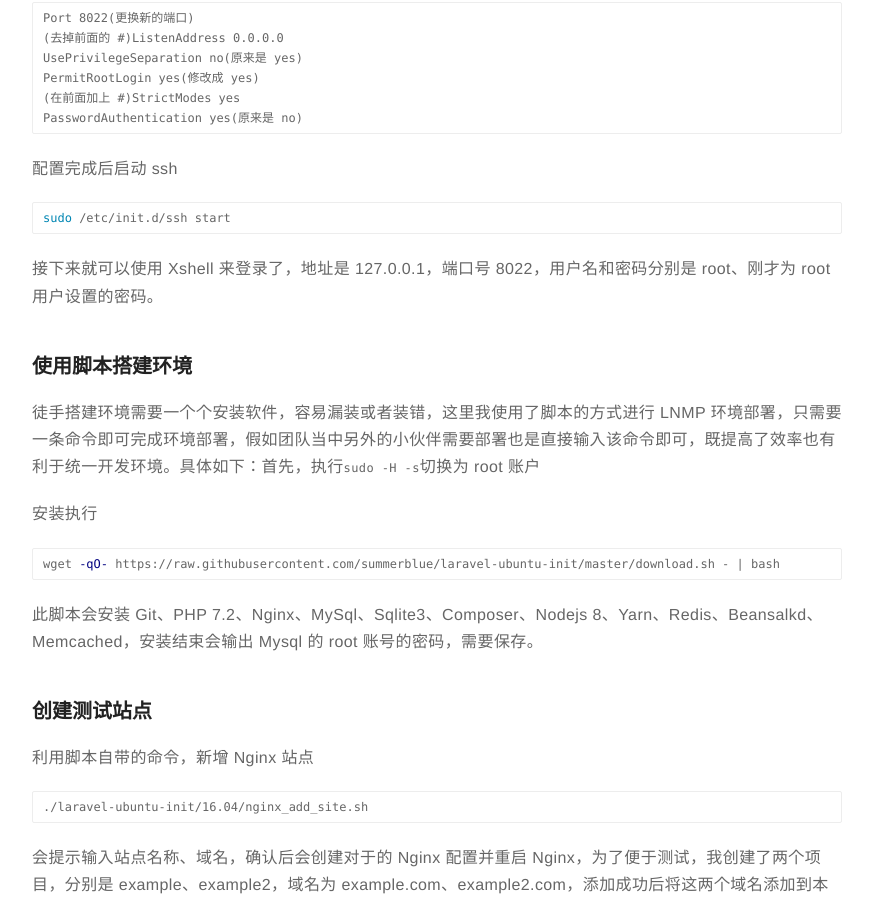
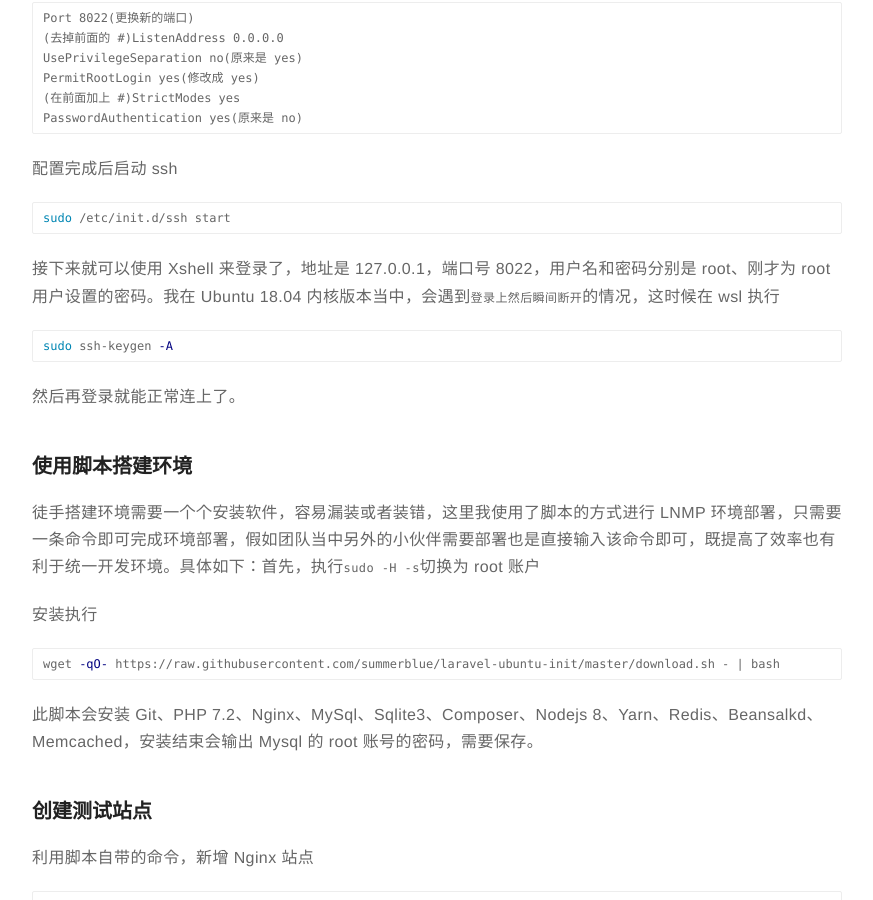
Before and after one commit to rust17/blog, a Jekyll site: the page built from _posts/2018-09-29-linux-on-windows-available-solution.markdown, in a window 1280 px wide and 900 px high, scrolled down 2546 px. Shown: the whole window, without its empty margins (203-1076 px from the left). Built offline with Jekyll 4.4.1, drawn with Linux system fonts in a browser that asks for light colours; comment, search, counter and statistics services are not loaded; some of the changed text lies outside the part shown.

Commit message:
update wsl

````diff
--- a/_posts/2018-09-29-linux-on-windows-available-solution.markdown
+++ b/_posts/2018-09-29-linux-on-windows-available-solution.markdown
@@ -118,7 +118,13 @@ PasswordAuthentication yes(原来是 no)
 sudo /etc/init.d/ssh start
 ```
 
-接下来就可以使用 Xshell 来登录了，地址是 127.0.0.1，端口号 8022，用户名和密码分别是 root、刚才为 root 用户设置的密码。
+接下来就可以使用 Xshell 来登录了，地址是 127.0.0.1，端口号 8022，用户名和密码分别是 root、刚才为 root 用户设置的密码。我在 Ubuntu 18.04 内核版本当中，会遇到`登录上然后瞬间断开`的情况，这时候在 wsl 执行
+
+```bash
+sudo ssh-keygen -A
+```
+
+然后再登录就能正常连上了。
 
 ### 使用脚本搭建环境
 
````
Also changed, not shown: other parts of _posts/2018-09-29-linux-on-windows-available-solution.markdown (+1 -0 lines).
